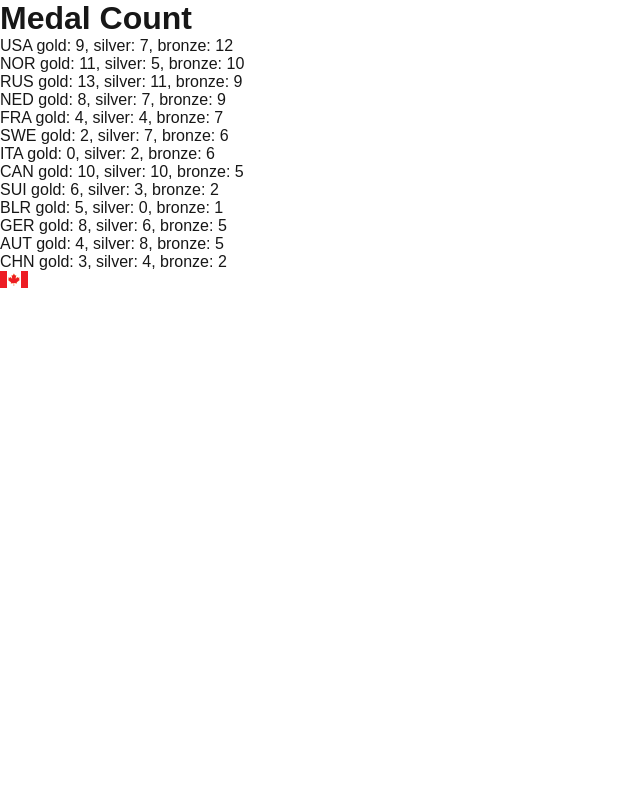
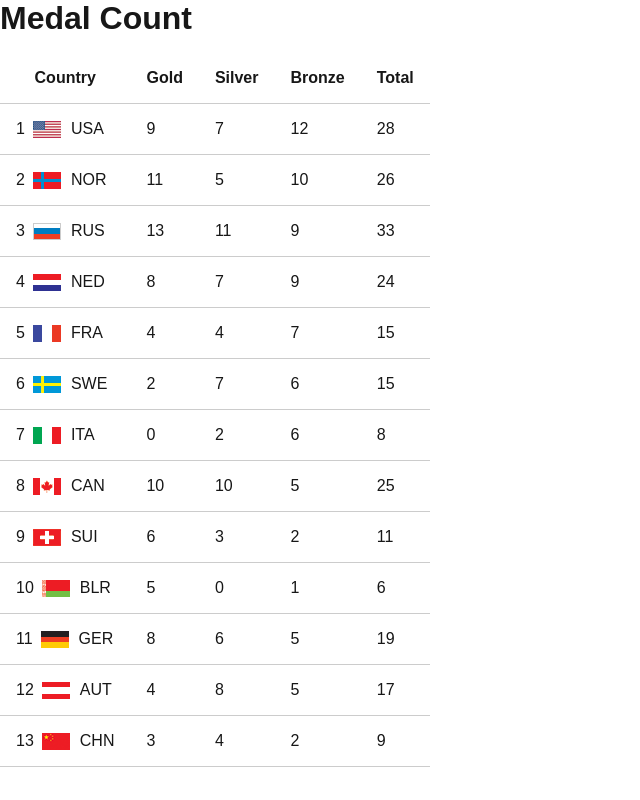
Before and after one commit to gunayanil/medal-count, a Next.js app: page / in a window 1280 px wide. Shown: the whole page, without its empty margins (0-640 px from the left). Built offline with nearby package versions, Linux system fonts and the light colour scheme.

Commit message:
medals table component initial

```diff
--- a/src/app/page.tsx
+++ b/src/app/page.tsx
@@ -4,6 +4,7 @@ import { useState, useEffect } from 'react';
 import { fetchMedals } from '@/services/medalsService';
 import { Medals } from '@/types';
 import Flag from '@/components/Flag';
+import Table from '@/components/Table';
 
 export default function Home() {
   const [medals, setMedals] = useState<Medals[]>([]);
@@ -26,14 +27,7 @@ export default function Home() {
   return (
     <div>
       <h1>Medal Count</h1>
-      <ul>
-        {medals.map((country) => (
-          <li key={country.code}>
-            {country.code} gold: {country.gold}, silver: {country.silver}, bronze: {country.bronze}
-          </li>
-        ))}
-      </ul>
-      <Flag code="CAN" />
+      <Table data={medals} />
     </div>
   );
 }
--- /dev/null
+++ b/src/components/Table.module.css
@@ -0,0 +1,23 @@
+.table {
+  border-collapse: collapse;
+  margin-top: 1rem;
+}
+
+.table th,
+.table td {
+  padding: 1rem;
+}
+
+.table tr {
+  border-bottom: 1px solid #ccc;
+}
+
+.table th {
+  cursor: pointer;
+}
+
+.table td:first-child {
+  display: flex;
+  align-items: center;
+  gap: 0.5rem;
+}
--- /dev/null
+++ b/src/components/Table.tsx
@@ -0,0 +1,37 @@
+'use client';
+
+import Flag from './Flag';
+import { Medals } from '@/types';
+import styles from './Table.module.css';
+
+export default function Table({ data }: { data: Medals[] }) {
+  return (
+    <table className={styles.table}>
+      <thead>
+        <tr>
+          <th>Country</th>
+          <th>Gold</th>
+          <th>Silver</th>
+          <th>Bronze</th>
+          <th>Total</th>
+        </tr>
+      </thead>
+      <tbody>
+        {data.map((country, index) => {
+          const total = country.gold + country.silver + country.bronze;
+          return (
+            <tr key={country.code}>
+              <td>
+                {index + 1} <Flag code={country.code} /> {country.code}
+              </td>
+              <td>{country.gold}</td>
+              <td>{country.silver}</td>
+              <td>{country.bronze}</td>
+              <td>{total}</td>
+            </tr>
+          );
+        })}
+      </tbody>
+    </table>
+  );
+}
```
